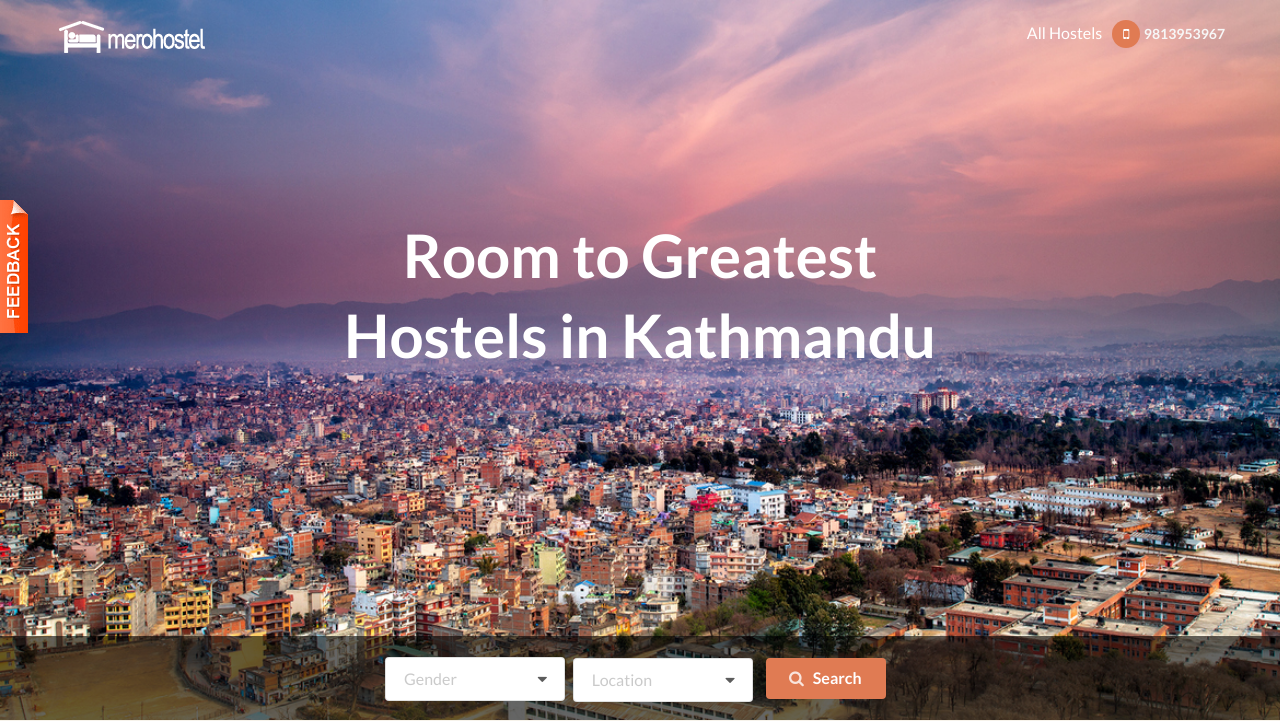
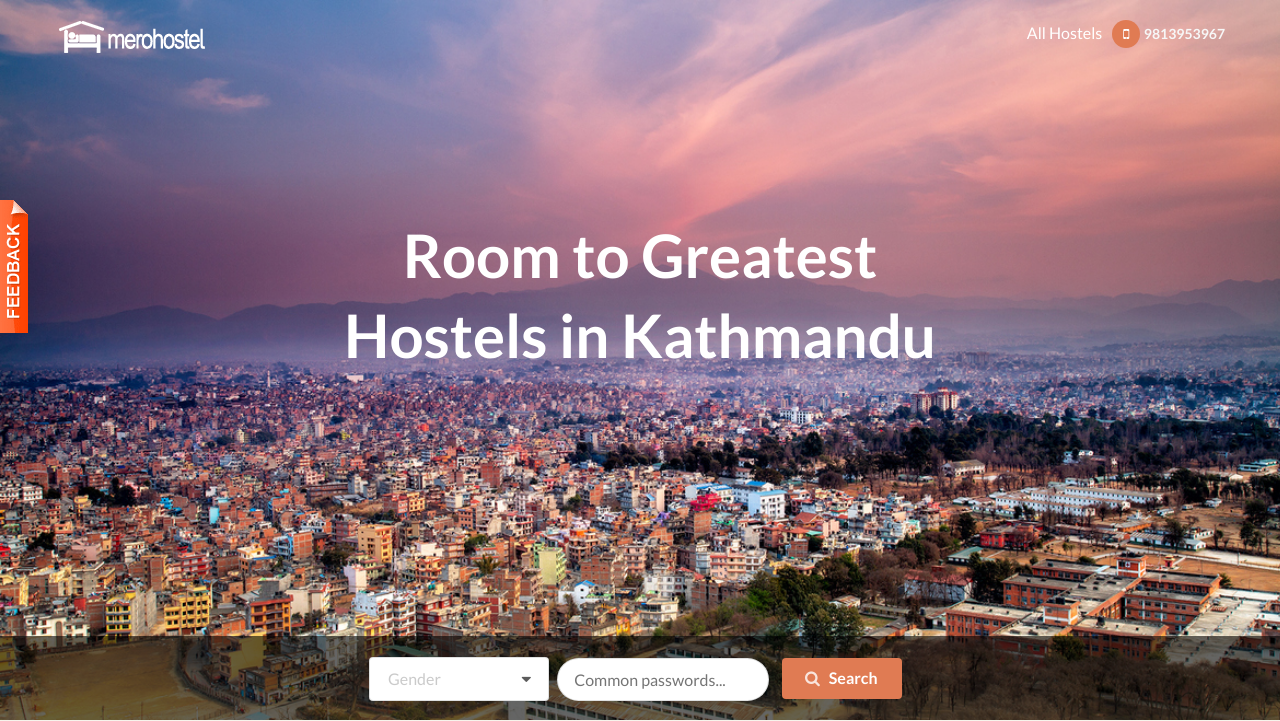
Before and after one commit to aregmee/merohostel_code, a PHP site: page / in a window 1280 px wide. Shown: the top 721 px of the page. Run offline with PHP 8.4, Linux system fonts and the light colour scheme; data comes from the database, SQL or seed files in the repository; some libraries are stand-ins or nearby versions.

Commit message:
Index page search made, but not working for single character and arrow selection

```diff
--- a/index.php
+++ b/index.php
@@ -28,7 +28,7 @@
         <script type="text/javascript">
 
             $(function(){
-                $('.search').on('change keyup', function(){
+                $('.prompt').on('change keyup', function(){
                     var location = $(this).val();
                     var gender=$( "#genderSelect" ).val();
                     var dataString = 'location=' + location + '&gender='+gender;
@@ -39,7 +39,7 @@
                             data: dataString,
                             cache: false,
                             success: function (html) {
-                                $("#searchid").html(html);
+                                $(".results").html(html).show();
                             }
                         });
                     }else if(location == ''){
@@ -134,11 +134,10 @@
 									</div>
 									</div> -->
 
-								    <div style="display: inline-block;font-size: 16px;position: relative;top: 1.5px;">
-                                        <select class="ui search dropdown" id="searchid" name="location">
-                                            <option value="">Location</option>
-                                        </select>
-									</div>
+                                    <div class="ui search" style="display: inline-block;font-size: 16px;position: relative;top: 1.5px;">
+                                        <input class="prompt" placeholder="Common passwords..." type="text">
+                                        <div class="results"></div>
+                                    </div>
 									<!-- location -->
 
 									<button class="ui orange submit button" style="
```
Also changed, not shown: search.php (+7 -3 lines).
